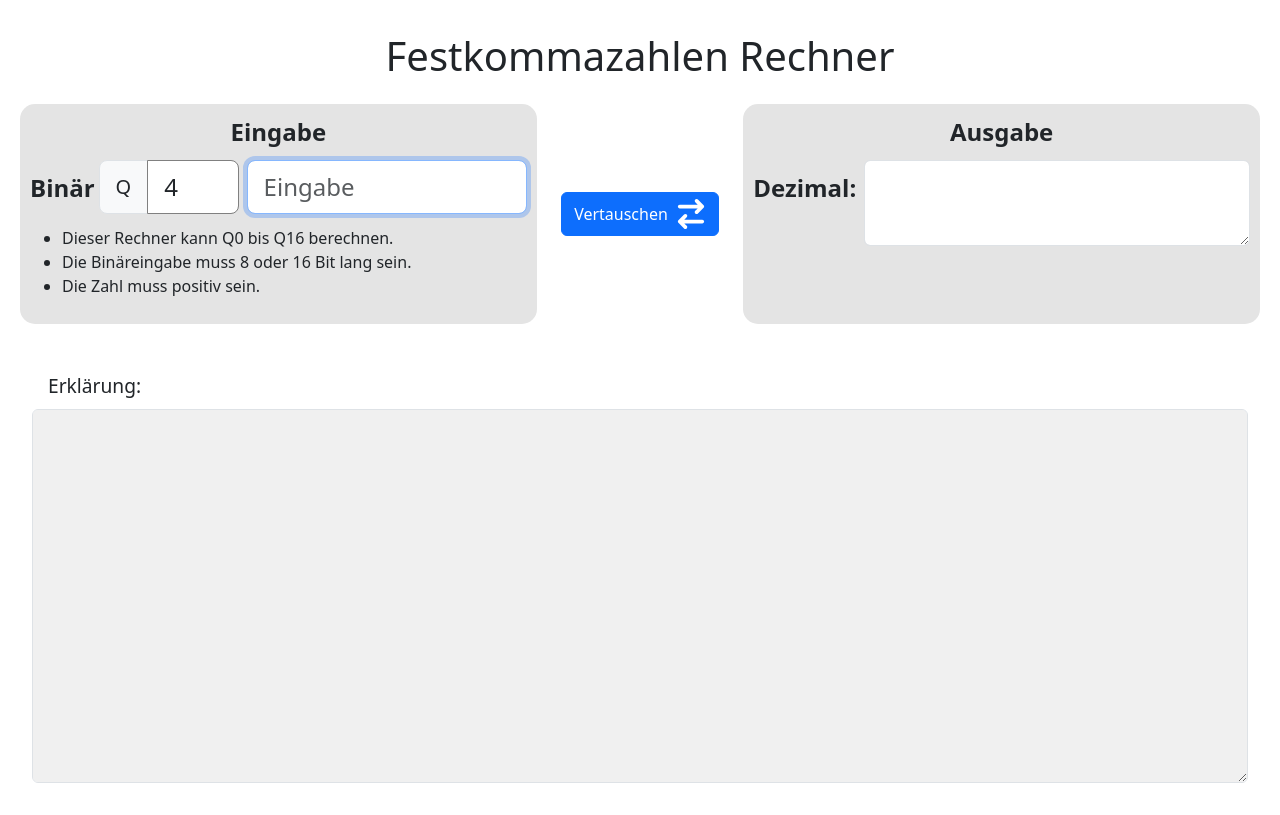
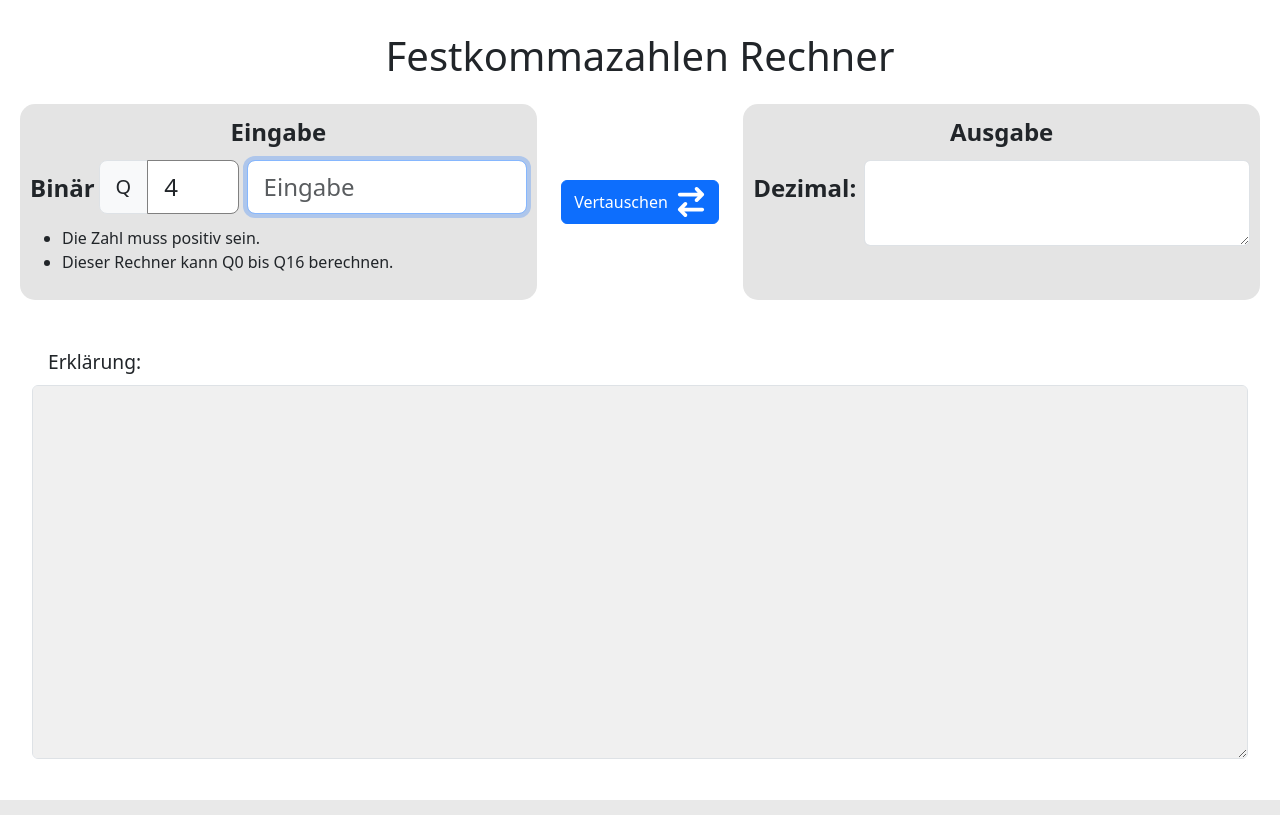
Before and after one commit to tools-info-bw-de/festkommazahlen, a Vue app: page / in a window 1280 px wide. Built offline with nearby package versions, Linux system fonts and the light colour scheme.

Commit message:
code cleanup and text edit

```diff
--- a/src/App.vue
+++ b/src/App.vue
@@ -289,11 +289,8 @@ function checkDuplicate(array) {
 
 
           <div class="input-group-lg">
-            <!-- <div class="form-floating"> -->
             <input type="text" class="form-control" :class="{ redBorder: state.inputInvalid }" id="input"
-              placeholder="Eingabe" autofocus v-model="state.input"><!-- input-lg -->
-            <!-- <label for="input">Eingabe</label>
-            </div> -->
+              placeholder="Eingabe" autofocus v-model="state.input">
           </div>
 
           <div class="inputInvalidMessage" v-if=state.inputInvalid>
@@ -304,13 +301,10 @@ function checkDuplicate(array) {
       <div v-if="state.binToDec" class="explainInput">
         <ul>
           <li>
-            Dieser Rechner kann Q0 bis Q16 berechnen.
+            Die Zahl muss positiv sein.
           </li>
           <li>
-            Die Binäreingabe muss 8 oder 16 Bit lang sein.
-          </li>
-          <li>
-            Die Zahl muss positiv sein.
+            Dieser Rechner kann Q0 bis Q16 berechnen.
           </li>
         </ul>
       </div>
```
